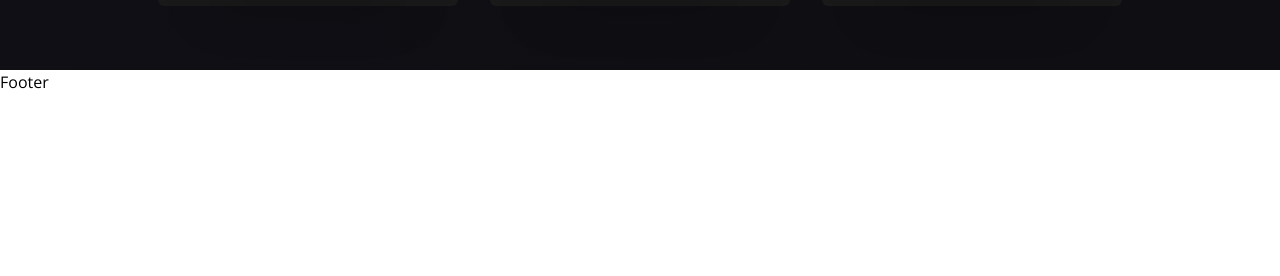
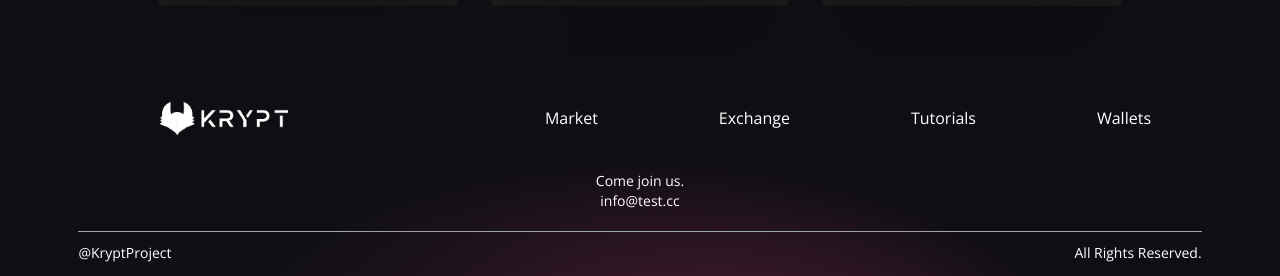
Before and after one commit to mpenajoia/W3_Project, a React (Vite) app in the folder client/: page / in a window 1280 px wide. Shown: the part 2173-2449 px from the top of the page. Before the commit the page ends 2267 px from the top, so only its background shows below. Built offline with nearby package versions, Linux system fonts and the light colour scheme; no server answers.

Commit message:
footer completed

```diff
--- a/client/src/components/Footer.jsx
+++ b/client/src/components/Footer.jsx
@@ -1,6 +1,46 @@
+import logo from '../../images/logo.png'
+
 const Footer = () => {
     return (
-        <h1>Footer</h1>
+        <div className='w-full flex md:justify-center justify-between items-center flex-col p-4 gradient-bg-footer'>
+            <div className='w-full flex sm:flex-row flex-col justify-between items-center my-4'>
+                <div className='flex flex-[0.5] justify-center items-center'>
+                    <img src={logo} alt="logo" className='w-32' />
+                </div>
+                <div className='flex flex-1 justify-evenly items-center flex-wrap sm:mt-0 mt-5 w-full'>
+                    <p className='text-white text-base text-center mx-2 cursor-pointer'>
+                        Market
+                    </p>
+                    <p className='text-white text-base text-center mx-2 cursor-pointer'>
+                        Exchange
+                    </p>
+                    <p className='text-white text-base text-center mx-2 cursor-pointer'>
+                        Tutorials
+                    </p>
+                    <p className='text-white text-base text-center mx-2 cursor-pointer'>
+                        Wallets
+                    </p>
+                </div>
+            </div>
+            <div className='flex justify-center items-center flex-col mt-5'>
+                <p className='text-white text-sm text-center'>
+                    Come join us.
+                </p>
+                <p className='text-white text-sm text-center'>
+                    info@test.cc
+                </p>
+            </div>
+            <div className='sm:w-[90%] w-full h-[0.25px] bg-gray-400 mt-5' />
+            <div className='sm:w-[90%] w-full flex justify-between items-center mt-3'>
+                <p className='text-white text-sm text-center'>
+                    @KryptProject
+                </p>
+                <p className='text-white text-sm text-center'>
+                    All Rights Reserved.
+                </p>
+
+            </div>
+        </div>
     )
 }
 
```
